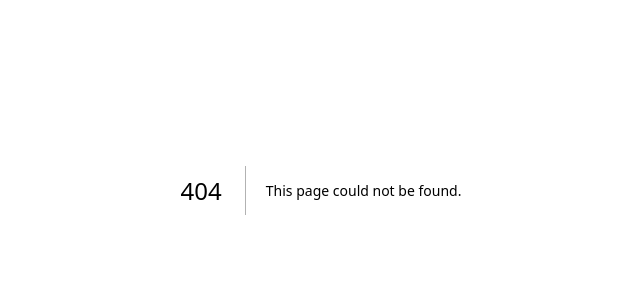
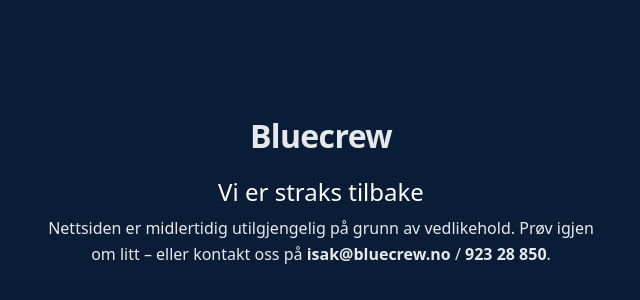
Before and after one commit to maritimbemanning/bluecrew, a Next.js app: page /maintenance in a window 1280 px wide. Before the commit this address had no page. Shown: the part 210-510 px from the top of the page, without its empty margins (319-959 px from the left). Built offline with nearby package versions, Linux system fonts and the light colour scheme.

Commit message:
Legg til vedlikeholdsmodus (middleware + side)

```diff
--- /dev/null
+++ b/app/maintenance/page.tsx
@@ -0,0 +1,25 @@
+"use client";
+
+export default function Maintenance() {
+  return (
+    <main style={{
+      minHeight: "100svh",
+      display: "grid",
+      placeItems: "center",
+      background: "linear-gradient(180deg,#0B1F3A,#0A1B33)",
+      color: "#fff",
+      padding: 24,
+      textAlign: "center",
+      fontFamily: "system-ui, -apple-system, Segoe UI, Roboto, Arial, sans-serif"
+    }}>
+      <div style={{maxWidth: 560}}>
+        <div style={{opacity:.9, fontWeight:900, letterSpacing:"-.02em", fontSize:32}}>Bluecrew</div>
+        <h1 style={{fontSize:24, margin:"14px 0 6px"}}>Vi er straks tilbake</h1>
+        <p style={{opacity:.9, lineHeight:1.6}}>
+          Nettsiden er midlertidig utilgjengelig på grunn av vedlikehold.
+          Prøv igjen om litt – eller kontakt oss på <a href="mailto:isak@bluecrew.no" style={{color:"#fff", fontWeight:700}}>isak@bluecrew.no</a> / <a href="tel:92328850" style={{color:"#fff", fontWeight:700}}>923 28 850</a>.
+        </p>
+      </div>
+    </main>
+  );
+}
--- /dev/null
+++ b/middleware.ts
@@ -0,0 +1,37 @@
+import { NextResponse } from "next/server";
+import type { NextRequest } from "next/server";
+
+/**
+ * Når NEXT_PUBLIC_MAINTENANCE = "1":
+ *  - Alle ruter sendes til /maintenance
+ *  - Unntak: /maintenance selv og Next sine statiske filer
+ */
+export function middleware(req: NextRequest) {
+  const isMaintenance = process.env.NEXT_PUBLIC_MAINTENANCE === "1";
+
+  if (!isMaintenance) return NextResponse.next();
+
+  const { pathname } = req.nextUrl;
+
+  // Tillat disse å gå gjennom (selve vedlikeholdssiden + Next sine filer)
+  const allow =
+    pathname.startsWith("/maintenance") ||
+    pathname.startsWith("/_next") ||
+    pathname.startsWith("/favicon.ico") ||
+    pathname.startsWith("/robots.txt") ||
+    pathname.startsWith("/sitemap.xml") ||
+    pathname.startsWith("/images") ||
+    pathname.startsWith("/assets");
+
+  if (allow) return NextResponse.next();
+
+  // Alt annet: send til /maintenance
+  const url = req.nextUrl.clone();
+  url.pathname = "/maintenance";
+  return NextResponse.rewrite(url);
+}
+
+export const config = {
+  // Kjør middleware på alle ruter
+  matcher: ["/:path*"],
+};
```
